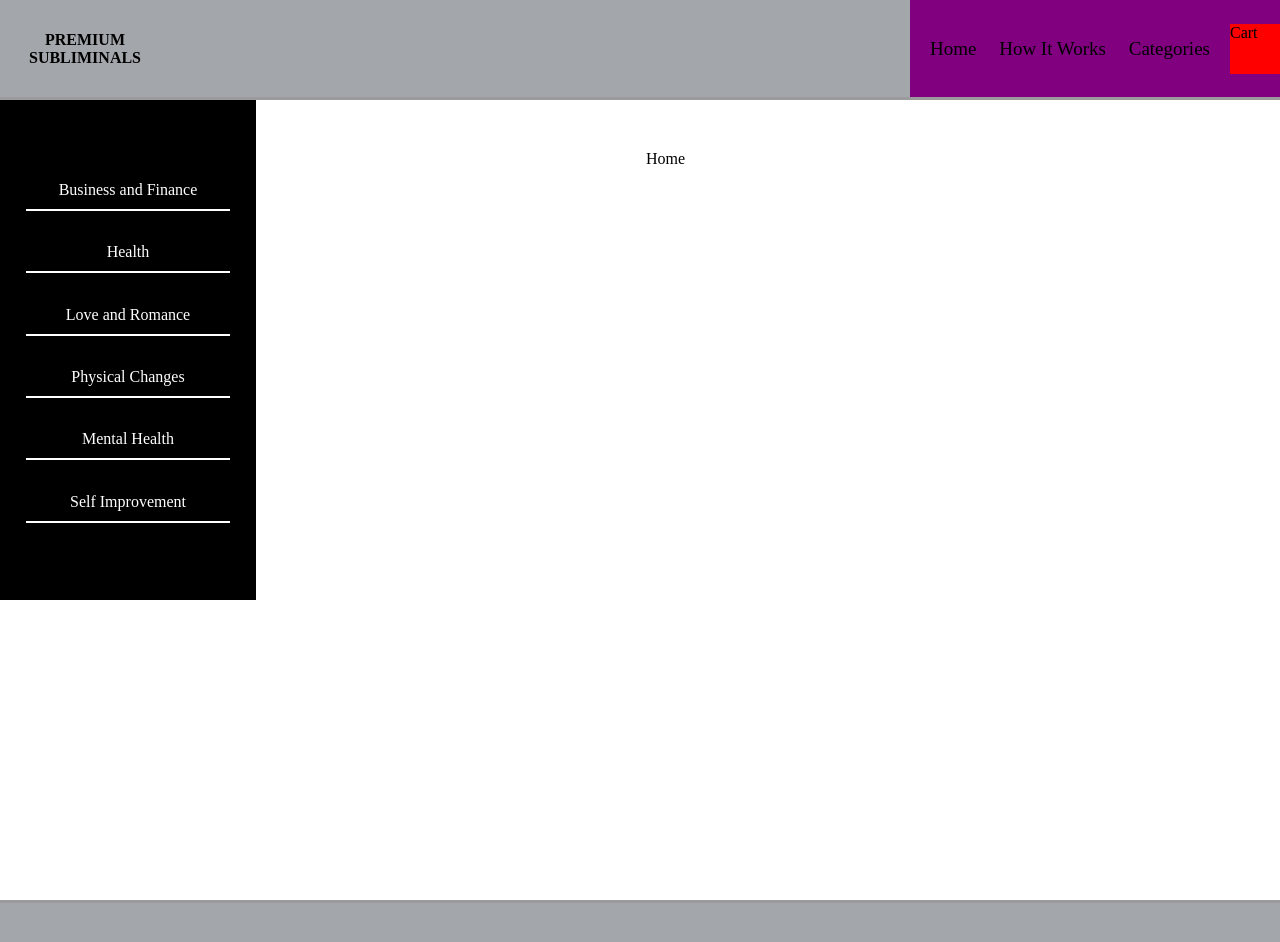
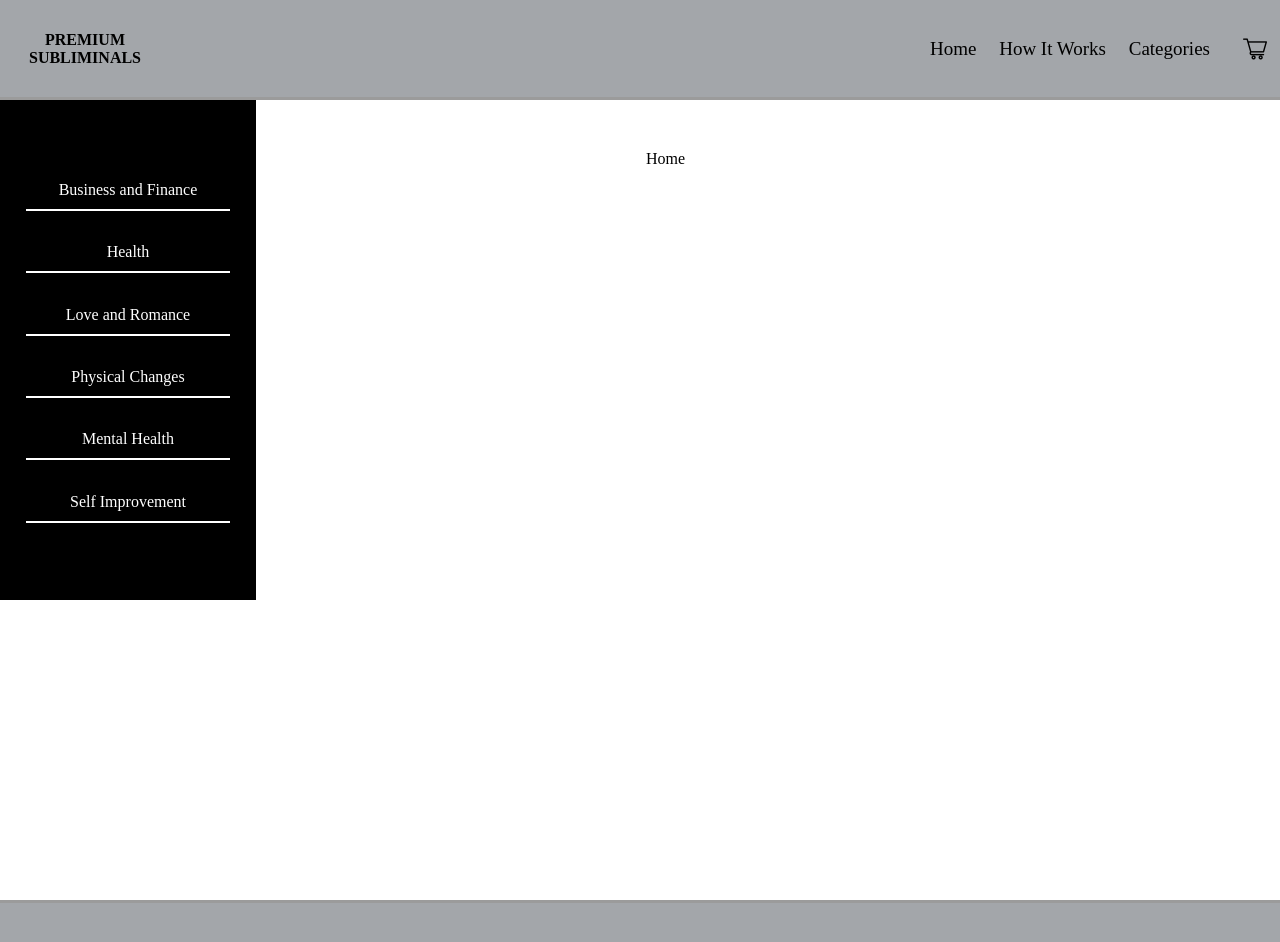
Before and after one commit to lavell119/subliminal-site-react, a React (Create React App) app in the folder subliminal-site-react/: page / in a window 1280 px wide. Shown: the top 942 px of the page. Built offline with nearby package versions, Linux system fonts and the light colour scheme.

Commit message:
added shopping cart icon image to shopping cart icon

```diff
--- a/subliminal-site-react/src/App.css
+++ b/subliminal-site-react/src/App.css
@@ -25,7 +25,6 @@
 }
 
 .nav_container {
-  background: purple;
   display: flex;
   align-items: center;
 }
@@ -179,7 +178,9 @@ a {
   }
 
   .cart_icon {
-    background: red;
     height: 50px;
     width: 50px;
+    display: flex;
+    align-items: center;
+    justify-content: center;
   }
--- a/subliminal-site-react/src/App.js
+++ b/subliminal-site-react/src/App.js
@@ -20,7 +20,7 @@ function App() {
           <Link to="/categories">Categories</Link>
         </nav>
         <div className='cart_icon'>
-          Cart
+          <img src="/images/shopping-cart.png"></img>
         </div>
         </div>
 
```
Also changed, not shown: subliminal-site-react/public/images/shopping-cart.png (added).
